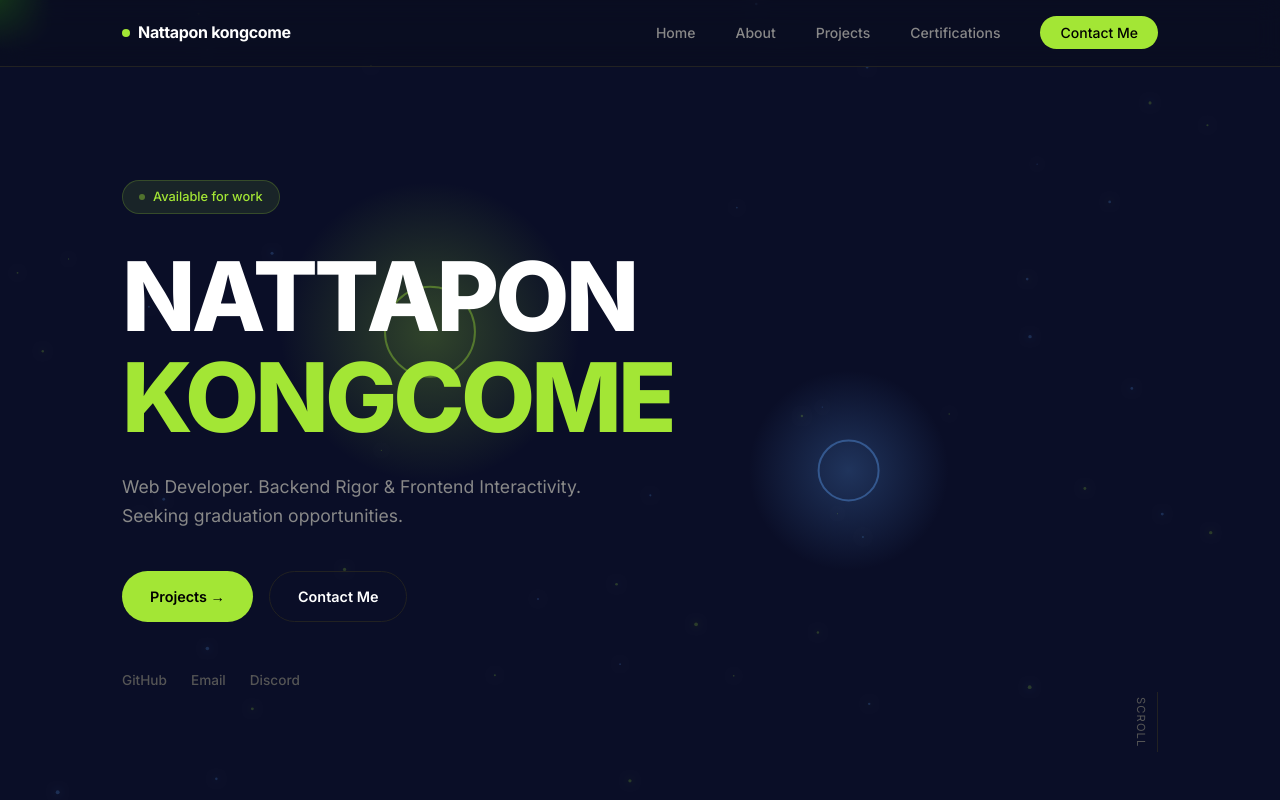
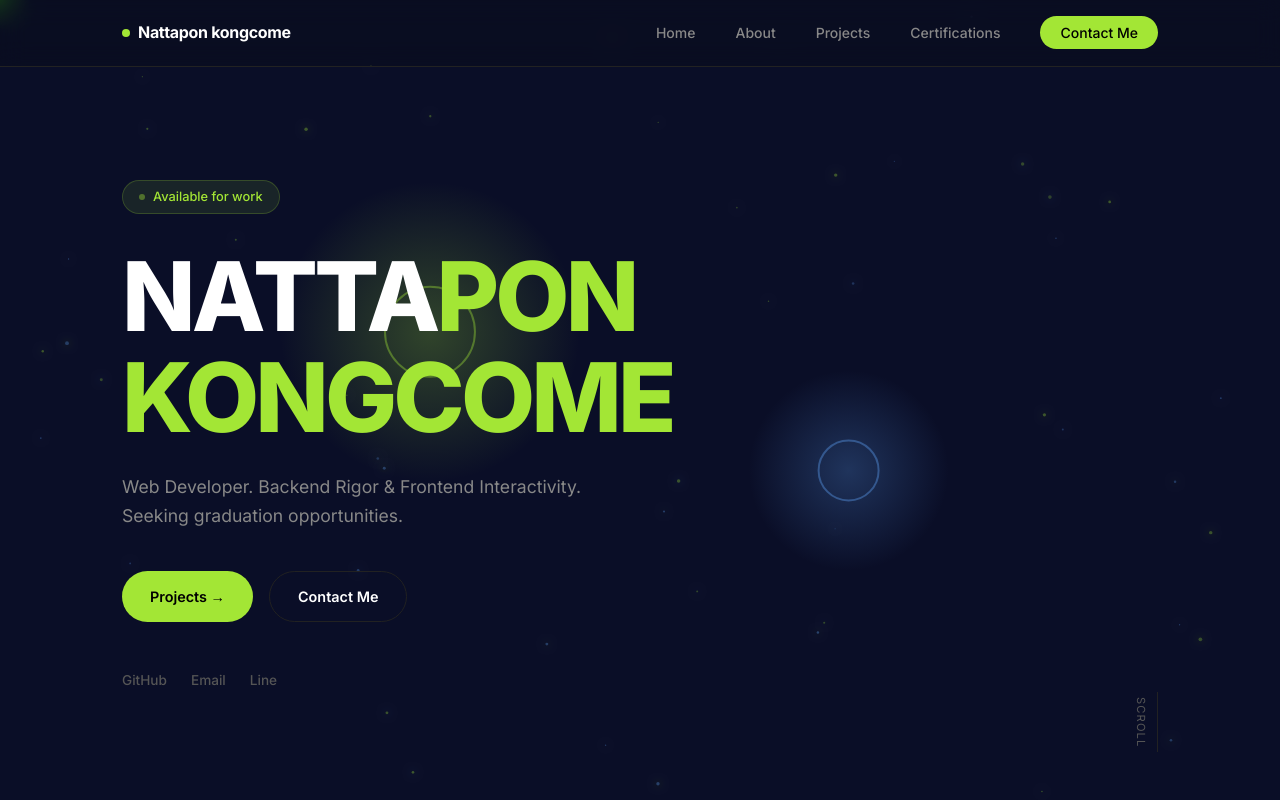
Before and after one commit to nattaponkc/nattapon.k, a Next.js app in the folder frontend/: page / in a window 1280 px wide. Shown: the top 800 px of the page. Built offline with nearby package versions, Linux system fonts and the light colour scheme.

Commit message:
Add smooth animations to Hero section - header slide, title split text, buttons staggered, social links fade in, background particles fade in

```diff
--- a/frontend/package.json
+++ b/frontend/package.json
@@ -10,6 +10,7 @@
   },
   "dependencies": {
     "axios": "^1.6.0",
+    "gsap": "^3.15.0",
     "next": "^14.0.0",
     "react": "^18.2.0",
     "react-dom": "^18.2.0",
--- a/frontend/src/app/projects/[id]/page.tsx
+++ b/frontend/src/app/projects/[id]/page.tsx
@@ -43,7 +43,7 @@ const projectsData: Record<string, any> = {
     subtitle: 'สำหรับมหาวิทยาลัยพะเยา - บริหารผลงานวิจัยและสิ่งพิมพ์',
     tags: ['PHP', 'MySQL', 'Bootstrap', 'Chart.js', 'OAuth2', 'SerpAPI'],
     year: '2026',
-    role: 'Full Stack Developer',
+    role: 'Full Stack Developer (Frontend & Backend)',
     status: 'Completed',
     overview: 'ระบบบริหารจัดการข้อมูลผลงานวิจัยและสิ่งพิมพ์ของมหาวิทยาลัยพะเยา รองรับการดึงข้อมูลอัตโนมัติจาก Google Scholar ผ่าน SerpAPI พร้อมแสดงสถิติการวิจัยแบบ Real-time สำหรับบุคลากรและหน่วยงานภายในมหาวิทยาลัย',
     features: [
@@ -116,7 +116,7 @@ export default function ProjectDetailPage({ params }: { params: { id: string } }
   const [scrollLeft, setScrollLeft] = useState(0);
   const thumbnailsRef = useRef<HTMLDivElement>(null);
 
-  const images = activeTab === 'admin' ? project.adminImages : activeTab === 'staff' ? project.staffImages : project.memberImages;
+  const images: string[] = activeTab === 'admin' ? project.adminImages : activeTab === 'staff' ? project.staffImages : project.memberImages;
 
   // Handle lightbox navigation
   const handlePrevLightbox = () => {
--- a/frontend/src/components/About.tsx
+++ b/frontend/src/components/About.tsx
@@ -154,11 +154,11 @@ export const About = () => {
                         className="skill-badge"
                         onMouseEnter={(e) => {
                           const tooltip = e.currentTarget.nextElementSibling;
-                          if (tooltip) tooltip.style.display = 'block';
+                          if (tooltip && tooltip instanceof HTMLElement) (tooltip as HTMLElement).style.display = 'block';
                         }}
                         onMouseLeave={(e) => {
                           const tooltip = e.currentTarget.nextElementSibling;
-                          if (tooltip) tooltip.style.display = 'none';
+                          if (tooltip && tooltip instanceof HTMLElement) (tooltip as HTMLElement).style.display = 'none';
                         }}
                       >
                         {skill.name}
--- a/frontend/src/components/AnimatedBackground.tsx
+++ b/frontend/src/components/AnimatedBackground.tsx
@@ -31,6 +31,8 @@ export const AnimatedBackground = () => {
   const orbsRef = useRef<Orb[]>([]);
   const animationRef = useRef<number>();
   const mouseRef = useRef({ x: 0, y: 0 });
+  const fadeInProgressRef = useRef(0); // Track fade-in animation (0 to 1)
+  const startTimeRef = useRef(0);
 
   useEffect(() => {
     const canvas = canvasRef.current;
@@ -58,7 +60,7 @@ export const AnimatedBackground = () => {
           vx: (Math.random() - 0.5) * 0.5,
           vy: (Math.random() - 0.5) * 0.5,
           size: Math.random() * 1.5 + 0.5,
-          opacity: Math.random() * 0.5 + 0.2,
+          opacity: 0, // Start with 0 opacity for fade-in effect
           color: Math.random() > 0.5 ? '#a3e635' : '#60a5fa',
         });
       }
@@ -93,7 +95,7 @@ export const AnimatedBackground = () => {
           baseX: 0,
           baseY: 0,
           angle: 0,
-          size: 50,
+          size: 30,
           color: '#3dd606',
           speed: 0,
           isFollowMouse: true,
@@ -107,11 +109,14 @@ export const AnimatedBackground = () => {
     };
 
     // Draw glowing circle with blur
-    const drawGlowingOrb = (x: number, y: number, size: number, color: string, hasInnerCircle: boolean = true) => {
+    const drawGlowingOrb = (x: number, y: number, size: number, color: string, hasInnerCircle: boolean = true, fadeInProgress: number = 1) => {
       // Create gradient
       const gradient = ctx.createRadialGradient(x, y, 0, x, y, size);
-      gradient.addColorStop(0, color + '40');
-      gradient.addColorStop(0.5, color + '20');
+      const alpha40 = Math.round(64 * fadeInProgress); // 64 = 255 * 0.25 (40 in hex)
+      const alpha20 = Math.round(32 * fadeInProgress); // 32 = 255 * 0.125 (20 in hex)
+
+      gradient.addColorStop(0, color + alpha40.toString(16).padStart(2, '0'));
+      gradient.addColorStop(0.5, color + alpha20.toString(16).padStart(2, '0'));
       gradient.addColorStop(1, color + '00');
 
       ctx.fillStyle = gradient;
@@ -121,7 +126,8 @@ export const AnimatedBackground = () => {
 
       // Inner glow (only for orbs that need it)
       if (hasInnerCircle) {
-        ctx.strokeStyle = color + '60';
+        const alpha60 = Math.round(96 * fadeInProgress); // 96 = 255 * 0.375 (60 in hex)
+        ctx.strokeStyle = color + alpha60.toString(16).padStart(2, '0');
         ctx.lineWidth = 2;
         ctx.beginPath();
         ctx.arc(x, y, size * 0.3, 0, Math.PI * 2);
@@ -145,6 +151,7 @@ export const AnimatedBackground = () => {
     const updateParticles = () => {
       const particles = particlesRef.current;
       const mouse = mouseRef.current;
+      const fadeInProgress = fadeInProgressRef.current;
 
       particles.forEach((particle) => {
         // Update position
@@ -170,10 +177,13 @@ export const AnimatedBackground = () => {
           const angle = Math.atan2(dy, dx);
           particle.vx -= Math.cos(angle) * 0.2;
           particle.vy -= Math.sin(angle) * 0.2;
-          particle.opacity = Math.min(1, particle.opacity + 0.05);
+          particle.opacity = Math.min(
+            (Math.random() * 0.5 + 0.2) * fadeInProgress,
+            particle.opacity + 0.05
+          );
         } else {
           particle.opacity = Math.max(
-            0.2,
+            (Math.random() * 0.5 + 0.2) * fadeInProgress * 0.5,
             particle.opacity - 0.01
           );
         }
@@ -208,6 +218,15 @@ export const AnimatedBackground = () => {
 
     // Animation loop
     const animate = () => {
+      // Calculate fade-in progress (2500ms = 2.5 seconds)
+      const currentTime = performance.now();
+      if (startTimeRef.current === 0) {
+        startTimeRef.current = currentTime;
+      }
+      const elapsedTime = currentTime - startTimeRef.current;
+      const fadeInDuration = 2500; // 2.5 seconds fade-in
+      fadeInProgressRef.current = Math.min(1, elapsedTime / fadeInDuration);
+
       // Clear with dark background
       ctx.fillStyle = '#0a0e27';
       ctx.fillRect(0, 0, canvas.width, canvas.height);
@@ -219,10 +238,10 @@ export const AnimatedBackground = () => {
       updateOrbs();
       updateParticles();
 
-      // Draw orbs
+      // Draw orbs with fade-in effect
       orbsRef.current.forEach((orb) => {
         const hasInnerCircle = !orb.isFollowMouse;
-        drawGlowingOrb(orb.x, orb.y, orb.size, orb.color, hasInnerCircle);
+        drawGlowingOrb(orb.x, orb.y, orb.size, orb.color, hasInnerCircle, fadeInProgressRef.current);
       });
 
       // Draw particles
--- a/frontend/src/components/Hero.tsx
+++ b/frontend/src/components/Hero.tsx
@@ -12,8 +12,9 @@ export const Hero = () => {
         </div>
 
         <h1 className={styles.title}>
-          NATTAPON<br />
-          <span className={styles.titleAccent}>KONGCOME</span>
+          <span className={styles.titlePart1}>NATTA</span><span className={styles.titlePart2}>PON</span>
+          <br />
+          <span className={styles.titlePart3}>KONGCOME</span>
         </h1>
 
         <p className={styles.subtitle}>
@@ -40,7 +41,7 @@ export const Hero = () => {
             Email
           </a>
           <a href="#contact" className={styles.socialLink}>
-            Discord
+            Line
           </a>
         </div>
 
--- a/frontend/src/styles/Header.module.css
+++ b/frontend/src/styles/Header.module.css
@@ -1,3 +1,14 @@
+@keyframes slideDownFadeIn {
+  from {
+    opacity: 0;
+    transform: translateY(-100%);
+  }
+  to {
+    opacity: 1;
+    transform: translateY(0);
+  }
+}
+
 .header {
   background: rgba(10, 10, 10, 0.204);
   backdrop-filter: blur(12px);
@@ -9,6 +20,7 @@
   top: 0;
   z-index: 1000;
   transition: background 0.3s ease;
+  animation: slideDownFadeIn 0.8s ease-out forwards;
 }
 
 .nav {
--- a/frontend/src/styles/Hero.module.css
+++ b/frontend/src/styles/Hero.module.css
@@ -22,8 +22,17 @@
   font-size: 0.8rem;
   font-weight: 500;
   margin-bottom: 2rem;
-  animation: fadeUp 0.5s ease forwards;
+  animation: fadeInShadow 3s ease-out forwards;
   width: fit-content;
+}
+
+@keyframes fadeInShadow {
+  from {
+    opacity: 0;
+  }
+  to {
+    opacity: 1;
+  }
 }
 
 .tagDot {
@@ -39,6 +48,81 @@
   50% { opacity: 0.3; }
 }
 
+@keyframes fadeInDown {
+  from {
+    opacity: 0;
+    transform: translateY(-30px);
+  }
+  to {
+    opacity: 1;
+    transform: translateY(0);
+  }
+}
+
+@keyframes slideInRight {
+  from {
+    opacity: 0;
+    transform: translateX(60px);
+  }
+  to {
+    opacity: 1;
+    transform: translateX(0);
+  }
+}
+
+@keyframes slideInLeft {
+  from {
+    opacity: 0;
+    transform: translateX(-60px);
+  }
+  to {
+    opacity: 1;
+    transform: translateX(0);
+  }
+}
+
+@keyframes blurFadeIn {
+  from {
+    opacity: 0;
+    filter: blur(10px);
+  }
+  to {
+    opacity: 1;
+    filter: blur(0);
+  }
+}
+
+@keyframes slideInFromLeft {
+  from {
+    opacity: 0;
+    transform: translateX(-80px);
+  }
+  to {
+    opacity: 1;
+    transform: translateX(0);
+  }
+}
+
+@keyframes slideInFromBottom {
+  from {
+    opacity: 0;
+    transform: translateY(60px);
+  }
+  to {
+    opacity: 1;
+    transform: translateY(0);
+  }
+}
+
+@keyframes fadeInSlow {
+  from {
+    opacity: 0;
+  }
+  to {
+    opacity: 1;
+  }
+}
+
 .title {
   font-size: clamp(3rem, 8vw, 6rem);
   font-weight: 800;
@@ -49,8 +133,21 @@
   animation: fadeUp 0.6s ease 0.1s both;
 }
 
-.titleAccent {
+.titlePart1 {
+  display: inline-block;
+  animation: fadeInDown 0.7s ease 0.15s both;
+}
+
+.titlePart2 {
+  display: inline-block;
   color: var(--accent);
+  animation: slideInRight 0.7s ease 0.35s both;
+}
+
+.titlePart3 {
+  display: inline-block;
+  color: var(--accent);
+  animation: slideInLeft 0.8s ease 0.55s both;
 }
 
 .subtitle {
@@ -59,14 +156,13 @@
   max-width: 480px;
   line-height: 1.7;
   margin-bottom: 2.5rem;
-  animation: fadeUp 0.6s ease 0.2s both;
+  animation: blurFadeIn 1s ease-out 0.8s both;
 }
 
 .buttonGroup {
   display: flex;
   gap: 1rem;
   flex-wrap: wrap;
-  animation: fadeUp 0.6s ease 0.3s both;
 }
 
 .btnPrimary {
@@ -80,6 +176,7 @@
   font-weight: 600;
   font-size: 0.9rem;
   transition: opacity 0.2s ease, transform 0.2s ease;
+  animation: slideInFromLeft 0.7s ease-out 1.2s both;
 }
 
 .btnPrimary:hover {
@@ -99,6 +196,7 @@
   font-size: 0.9rem;
   border: 1px solid var(--border);
   transition: border-color 0.2s ease, transform 0.2s ease;
+  animation: slideInFromBottom 0.7s ease-out 1.35s both;
 }
 
 .btnSecondary:hover {
@@ -121,6 +219,20 @@
   display: flex;
   align-items: center;
   gap: 0.4rem;
+  opacity: 0;
+  animation: fadeInSlow 0.8s ease-out forwards;
+}
+
+.socialLink:nth-child(1) {
+  animation-delay: 1.5s;
+}
+
+.socialLink:nth-child(2) {
+  animation-delay: 1.7s;
+}
+
+.socialLink:nth-child(3) {
+  animation-delay: 1.9s;
 }
 
 .socialLink:hover {
--- a/frontend/src/styles/ProjectDetail.module.css
+++ b/frontend/src/styles/ProjectDetail.module.css
@@ -292,7 +292,7 @@
 .screenshotGrid {
   display: grid;
   grid-template-columns: repeat(auto-fill, minmax(330px, 1fr));
-  gap: 12px;
+  gap: 22px;
 }
 
 .screenshotItem {
--- /dev/null
+++ b/package.json
@@ -0,0 +1,5 @@
+{
+  "dependencies": {
+    "gsap": "^3.15.0"
+  }
+}
```
Also changed, not shown: frontend/tsconfig.json (+25 -20 lines), frontend/src/hooks/index.ts (added).
